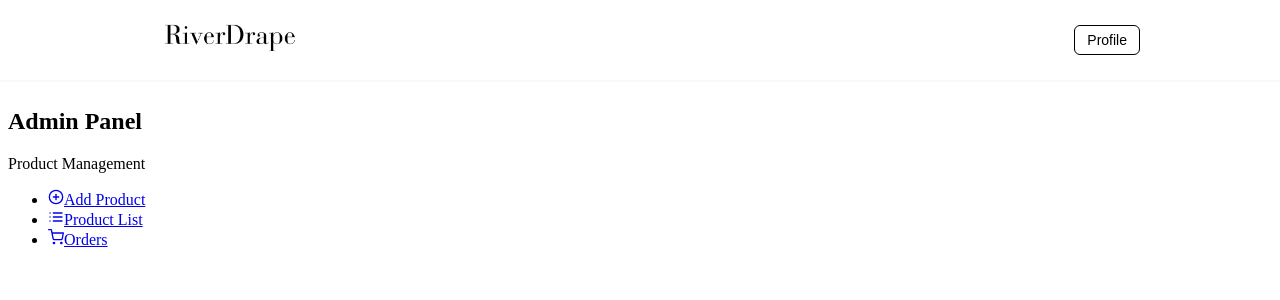
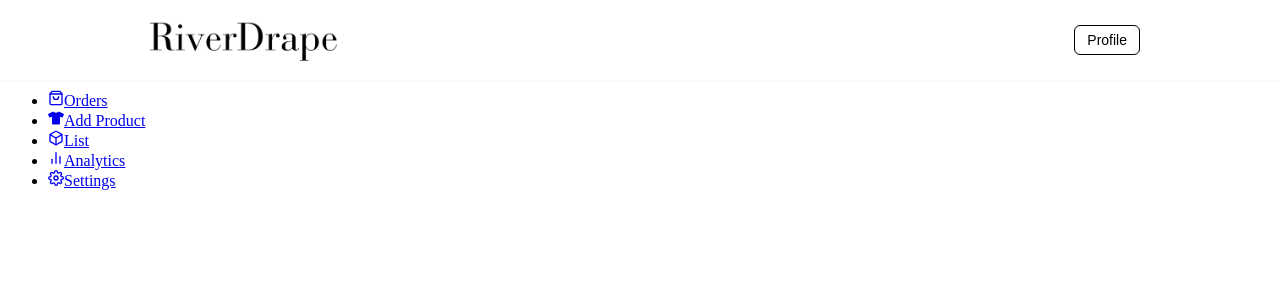
Before and after one commit to aarif-s/RiverDrape_e-com, a React (Vite) app in the folder project/: page /settings in a window 1280 px wide. Shown: the top 300 px of the page. Built offline with nearby package versions, Linux system fonts and the light colour scheme.

Commit message:
sidebar fixes

```diff
--- a/project/src/App.tsx
+++ b/project/src/App.tsx
@@ -1,18 +1,20 @@
-import React, { useState } from 'react';
+import React from 'react';
 import Navbar from './components/navbar';
 import Sidebar from './components/Sidebar';
-import { FiMenu } from 'react-icons/fi';
 
 const App: React.FC = () => {
-
   return (
-    <div className="App">
+    <div className="min-h-screen">
+      {/* Fixed Navbar */}
       <Navbar />
 
-
-      {/* Layout with sidebar and content */}
-      <div className="flex" style={{ paddingTop: '080px' }}>
-      <Sidebar />
+      {/* Main Layout */}
+      <div className="flex">
+        {/* Sidebar - fixed width on the left */}
+        <div className="flex-1 p-6 bg-gray-50" style={{ marginTop: '90px' }}></div>
+        <div className="w-64 h-screen bg-white border-r shadow-sm">
+          <Sidebar />
+        </div>
 
 
       </div>
--- a/project/src/components/Sidebar.tsx
+++ b/project/src/components/Sidebar.tsx
@@ -1,62 +1,46 @@
 import React from 'react';
 import { Link, useLocation } from 'react-router-dom';
-import { FiPlusCircle, FiList, FiShoppingCart } from 'react-icons/fi';
+import { FaTshirt } from 'react-icons/fa';
+import {
+  FiShoppingBag,
+  FiBox,
+  FiBarChart2,
+  FiSettings,
+} from 'react-icons/fi';
+
+const links = [
+  { name: 'Orders', path: '/orders', icon: <FiShoppingBag /> },
+  { name: 'Add Product', path: '/add', icon: <FaTshirt /> },
+  { name: 'List', path: '/list', icon: <FiBox /> },
+  { name: 'Analytics', path: '/analytics', icon: <FiBarChart2 /> },
+  { name: 'Settings', path: '/settings', icon: <FiSettings /> },
+];
 
 const Sidebar: React.FC = () => {
   const location = useLocation();
 
   return (
-    <div className="bg-gray-900 text-white w-64 h-screen pt-[180px] pl-6 pr-4">
-      <h2 className="text-2xl font-bold mb-8 tracking-tight">Admin Panel</h2>
-
-      <p className="text-sm font-semibold uppercase text-gray-400 tracking-wide mb-4">
-        Product Management
-      </p>
-
-      <ul className="space-y-3">
-        <li>
+    <aside className="h-screen w-64 bg-white shadow-lg px-6 pt-[100px] border-r">
+      <nav className="flex-1">
+        <ul className="space-y-2 mt-4 list-none">
+          {links.map((link) => (
+            <li key={link.name}>
               <Link
-            to="/add"
-            className={`flex items-center gap-3 px-4 py-2 rounded-md font-medium transition duration-200 ${
-              location.pathname === '/add'
-                ? 'bg-gray-800 text-white'
-                : 'hover:bg-gray-800 text-gray-300'
+                to={link.path}
+                className={`flex items-center gap-4 px-4 py-3 rounded-lg text-[17px] transition-all duration-200 no-underline ${
+                  location.pathname === link.path
+                    ? 'bg-gray-200 text-black font-semibold'
+                    : 'text-gray-700 hover:bg-gray-100 hover:text-black'
                 }`}
               >
-            <FiPlusCircle className="text-xl" />
-            <span>Add Product</span>
+                <span className="text-[20px]">{link.icon}</span>
+                <span>{link.name}</span>
               </Link>
             </li>
-
-        <li>
-          <Link
-            to="/list"
-            className={`flex items-center gap-3 px-4 py-2 rounded-md font-medium transition duration-200 ${
-              location.pathname === '/list'
-                ? 'bg-gray-800 text-white'
-                : 'hover:bg-gray-800 text-gray-300'
-            }`}
-          >
-            <FiList className="text-xl" />
-            <span>Product List</span>
-          </Link>
-        </li>
-
-        <li>
-          <Link
-            to="/orders"
-            className={`flex items-center gap-3 px-4 py-2 rounded-md font-medium transition duration-200 ${
-              location.pathname === '/orders'
-                ? 'bg-gray-800 text-white'
-                : 'hover:bg-gray-800 text-gray-300'
-            }`}
-          >
-            <FiShoppingCart className="text-xl" />
-            <span>Orders</span>
-          </Link>
-        </li>
+          ))}
         </ul>
-    </div>
+      </nav>
+    </aside>
   );
 };
 
--- a/project/src/components/navbar.tsx
+++ b/project/src/components/navbar.tsx
@@ -46,7 +46,7 @@ const styles = {
     alignItems: 'center',
   },
   logo: {
-    height: '180px', // logo size retained
+    height: '60px', // logo size retained
   },
   right: {
     display: 'flex',
```
Also changed, not shown: project/src/assets/logo.png. Lines whose indentation alone changed are shown as unchanged.
